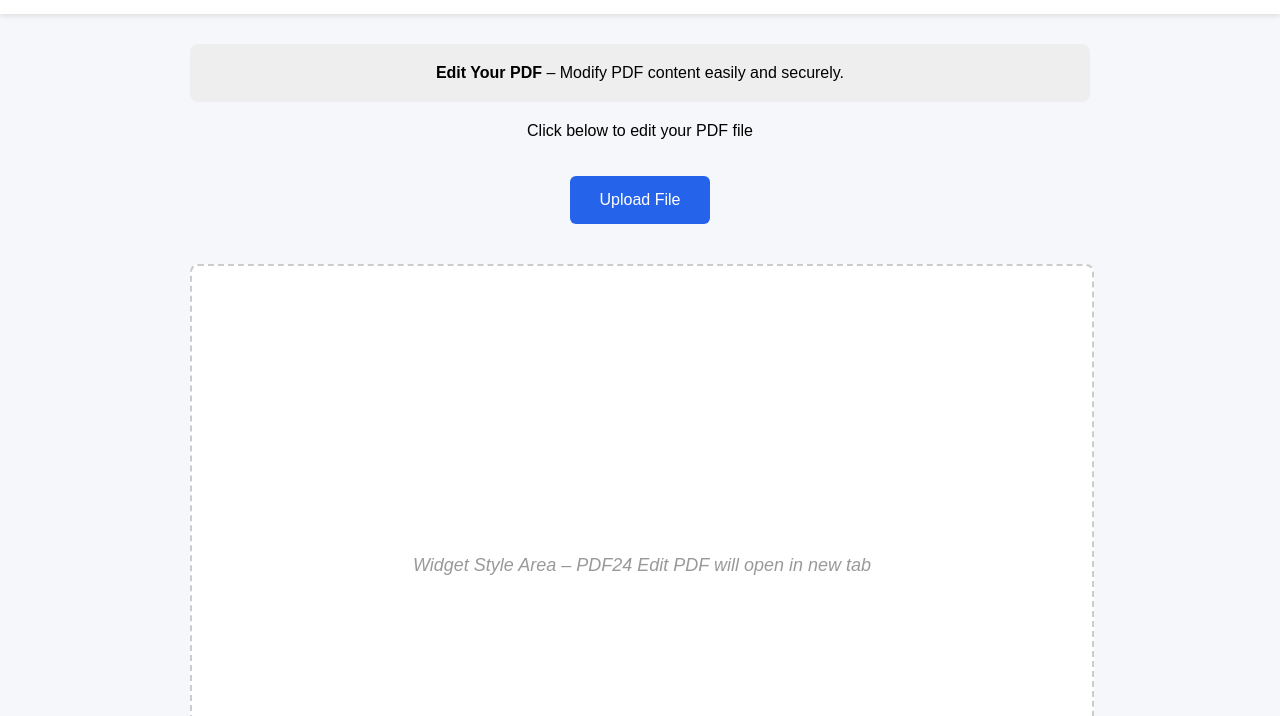
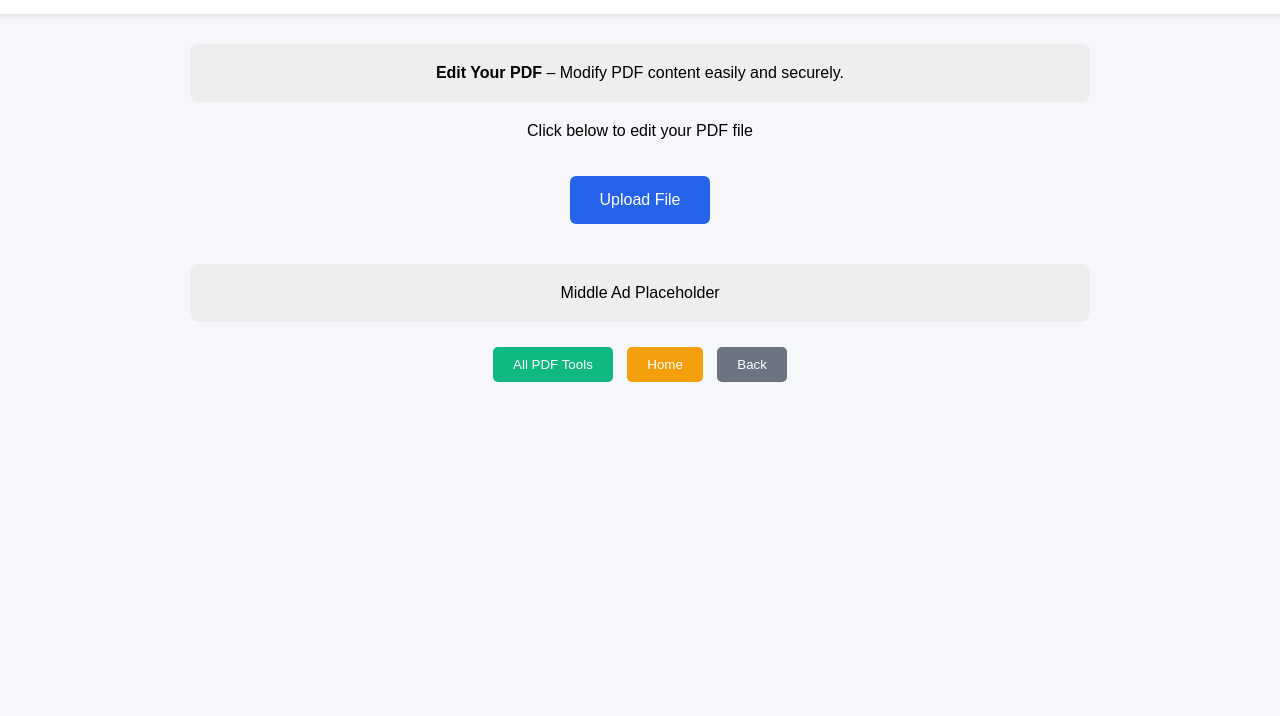
Before and after one commit to easyusehub/Edit-PDF, a plain HTML site: page index.html in a window 1280 px wide. Shown: the part 84-800 px from the top of the page. Drawn offline with Linux system fonts and the light colour scheme.

Commit message:
Update index.html

```diff
--- a/index.html
+++ b/index.html
@@ -36,19 +36,6 @@ header{
     cursor:pointer;
     margin:20px 0;
 }
-#widgetArea{
-    width:100%;
-    min-height:600px;
-    background:#fff;
-    border:2px dashed #ccc;
-    border-radius:8px;
-    margin-top:20px;
-    display:flex;
-    align-items:center;
-    justify-content:center;
-    color:#999;
-    font-size:18px;
-}
 .buttons{
     margin-top:10px;
 }
@@ -62,6 +49,7 @@ header{
 }
 .tools{ background:#10b981; }
 .home{ background:#f59e0b; }
+.back{ background:#6b7280; }
 </style>
 </head>
 <body>
@@ -78,17 +66,13 @@ header{
 
 <p>Click below to edit your PDF file</p>
 
-<label class="upload-btn" onclick="openPDF24Edit()">
+<label class="upload-btn" onclick="redirectToEditPDF()">
 Upload File
 </label>
 
-<div id="widgetArea">
-<!-- Widget style mimic -->
-<i>Widget Style Area – PDF24 Edit PDF will open in new tab</i>
-</div>
-
 <div id="ad-middle">Middle Ad Placeholder</div>
 
+<!-- All PDF Tools + Home + Back buttons -->
 <div class="buttons">
 <button class="tools" onclick="window.location.href='https://easyusehub.blogspot.com/p/free-pdf-tools-easyusehub.html?m=1'">
 All PDF Tools
@@ -96,13 +80,21 @@ All PDF Tools
 <button class="home" onclick="window.location.href='https://easyusehub.blogspot.com/?m=1'">
 Home
 </button>
+<button class="back" onclick="goBack()">
+Back
+</button>
 </div>
 
 </div>
 
 <script>
-function openPDF24Edit(){
+function redirectToEditPDF(){
+    // Open PDF24 Edit PDF page in new tab
     window.open("https://tools.pdf24.org/en/edit-pdf", "_blank");
+}
+
+function goBack(){
+    window.history.back();
 }
 </script>
 
```
